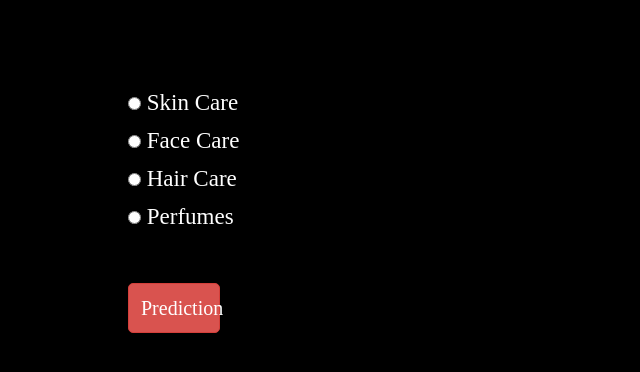
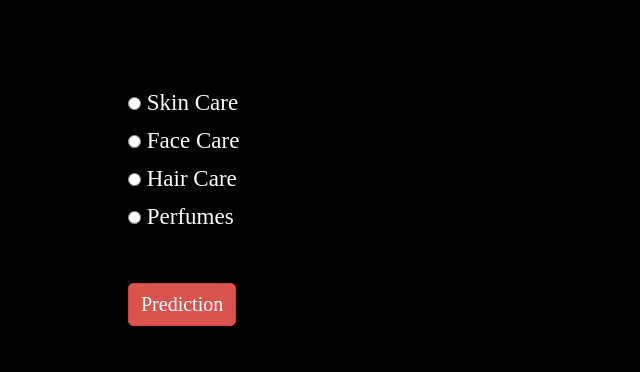
Before and after one commit to pgi18cs030/Product_Personalization, a Django app: template userapp/templates/cosmetic.html in a window 1280 px wide. Shown: the top 372 px of the page, without its empty margins (0-640 px from the left). Run offline with Django 3.2, Linux system fonts and the light colour scheme; the template is opened without the code that fills it, so the values that code supplies are empty; some libraries are stand-ins or nearby versions.

Commit message:
Update cosmetic.html

```diff
--- a/userapp/templates/cosmetic.html
+++ b/userapp/templates/cosmetic.html
@@ -185,7 +185,7 @@
              {% endfor %}
             </ol>
         </div><br><br>
-        <button type="submit" class="btn btn-danger" style="border-radius : 5px; font-family : Times And Roman; font-size : 20px; margin-bottom : 20px; width : 8%; height : 50px;">Prediction</button>
+        <button type="submit" class="btn btn-danger" style="border-radius : 5px; font-family : Times And Roman; font-size : 20px; margin-bottom : 20px;">Prediction</button>
     </form>
 
 </div>
```
